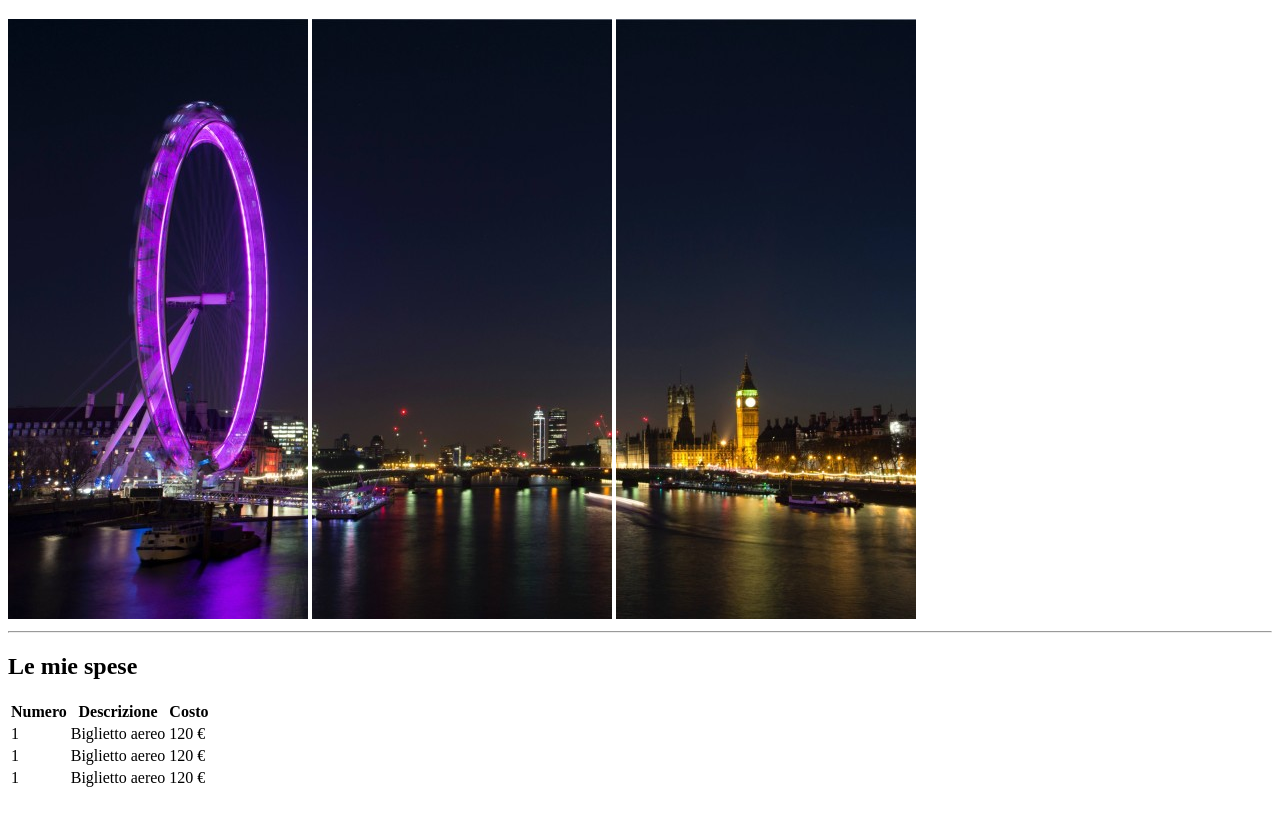
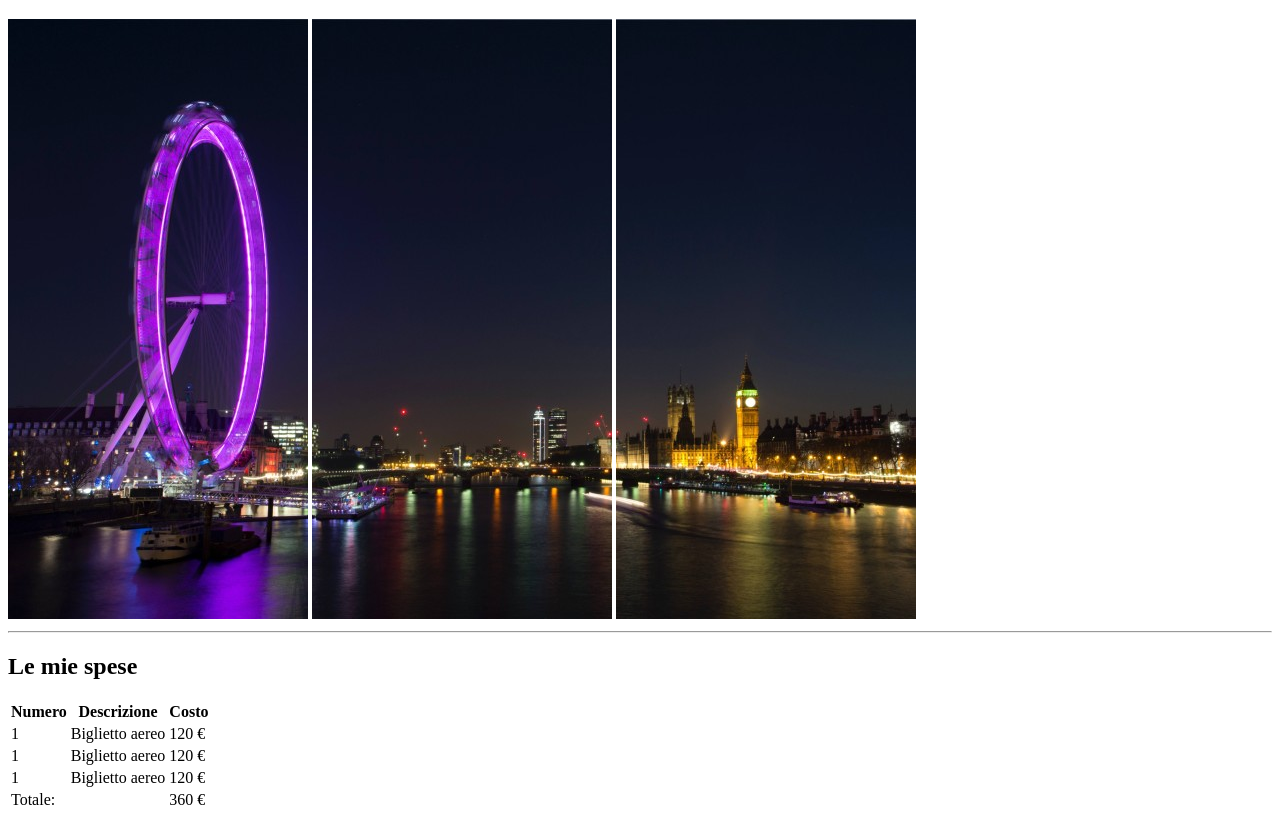
Before and after one commit to Marcomagnano93/html-london-trip, a plain HTML site: page index.html in a window 1280 px wide. Shown: the part 61-881 px from the top of the page. Before the commit the page ends 859 px from the top, so only its background shows below. Drawn offline with Linux system fonts and the light colour scheme.

Commit message:
ADD: tfoot and colspan

```diff
--- a/index.html
+++ b/index.html
@@ -47,6 +47,10 @@
                     </tr>
                 </tbody>
 
+                <tfoot>
+                    <td colspan="2">Totale:</td>
+                    <td>360 &euro;</td>
+                </tfoot>
             </table>
         </section>
     </main>
```
